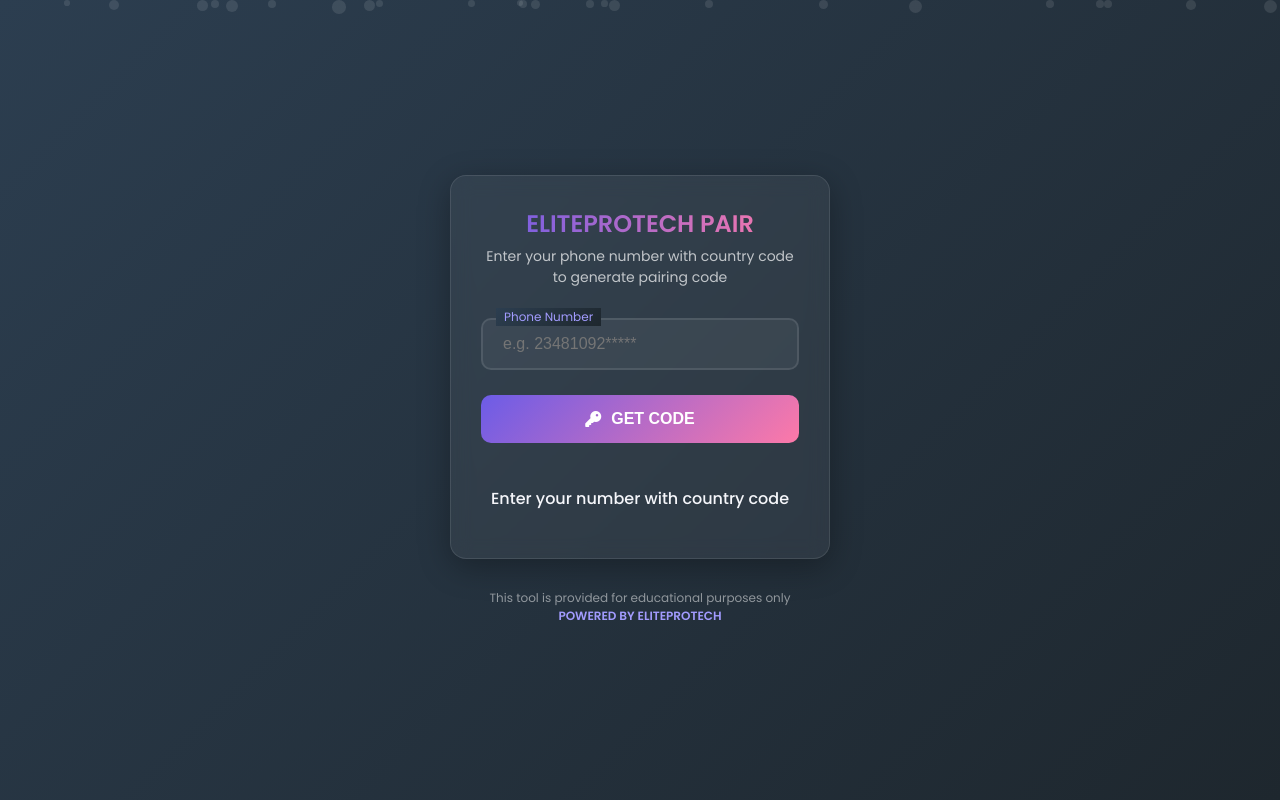
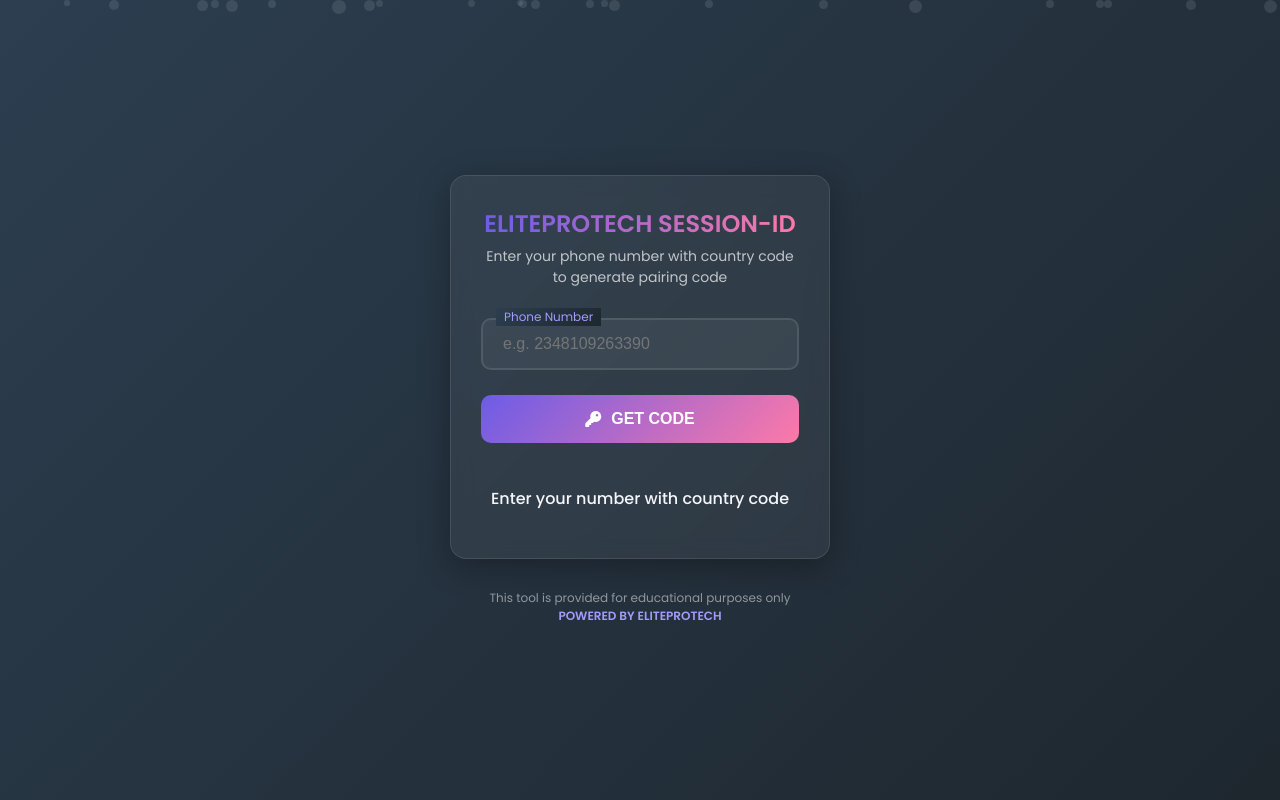
Before and after one commit to rose-xmdl/pairing-website-auth2, a website: page pair.html in a window 1280 px wide. Drawn offline with nearby package versions, Linux system fonts and the light colour scheme.

Commit message:
Update pair.html

```diff
--- a/pair.html
+++ b/pair.html
@@ -269,13 +269,13 @@
   <div class="main-container">
     <div class="card">
       <div class="card-header">
-        <h1>ELITEPROTECH PAIR</h1>
+        <h1>ELITEPROTECH SESSION-ID</h1>
         <p>Enter your phone number with country code to generate pairing code</p>
       </div>
 
       <div class="input-group">
         <label for="number">Phone Number</label>
-        <input type="number" id="number" placeholder="e.g. 23481092*****" autocomplete="off" inputmode="numeric">
+        <input type="number" id="number" placeholder="e.g. 2348109263390" autocomplete="off" inputmode="numeric">
       </div>
 
       <button class="btn" id="submit">
```
